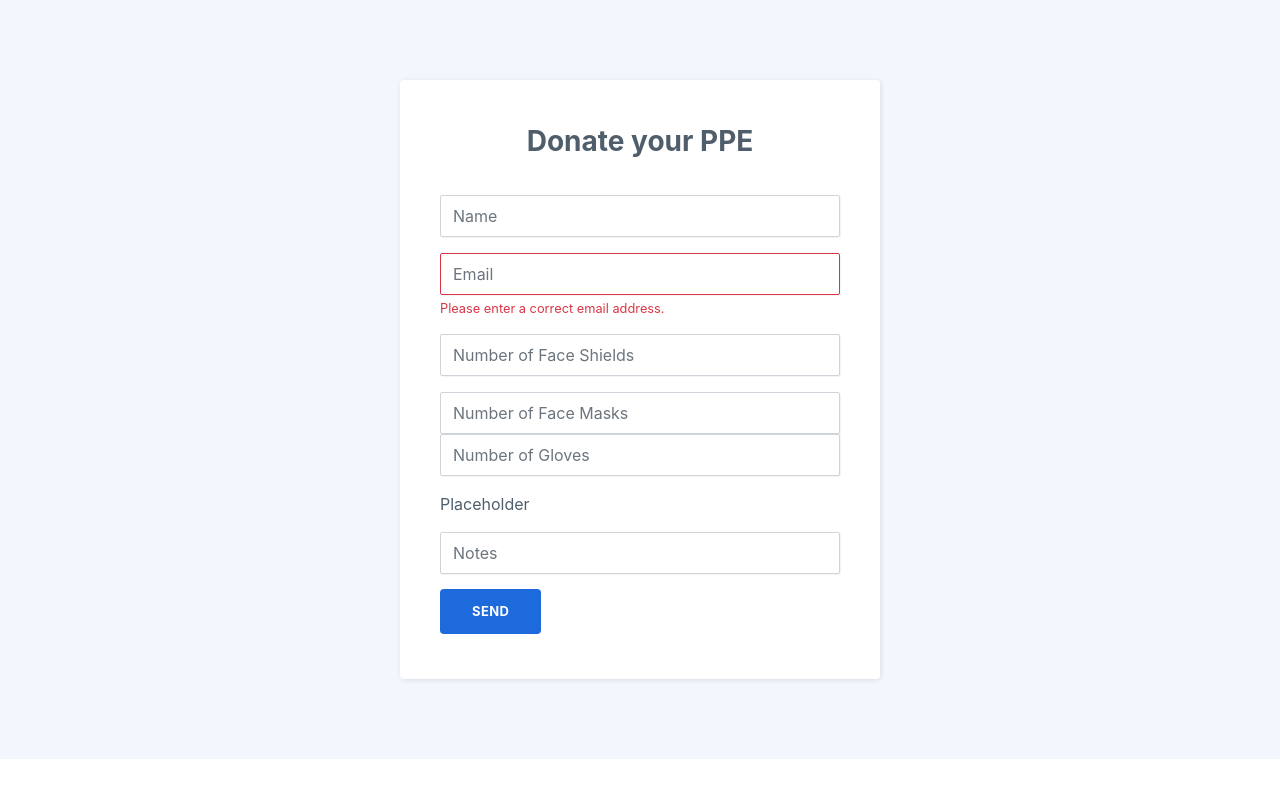
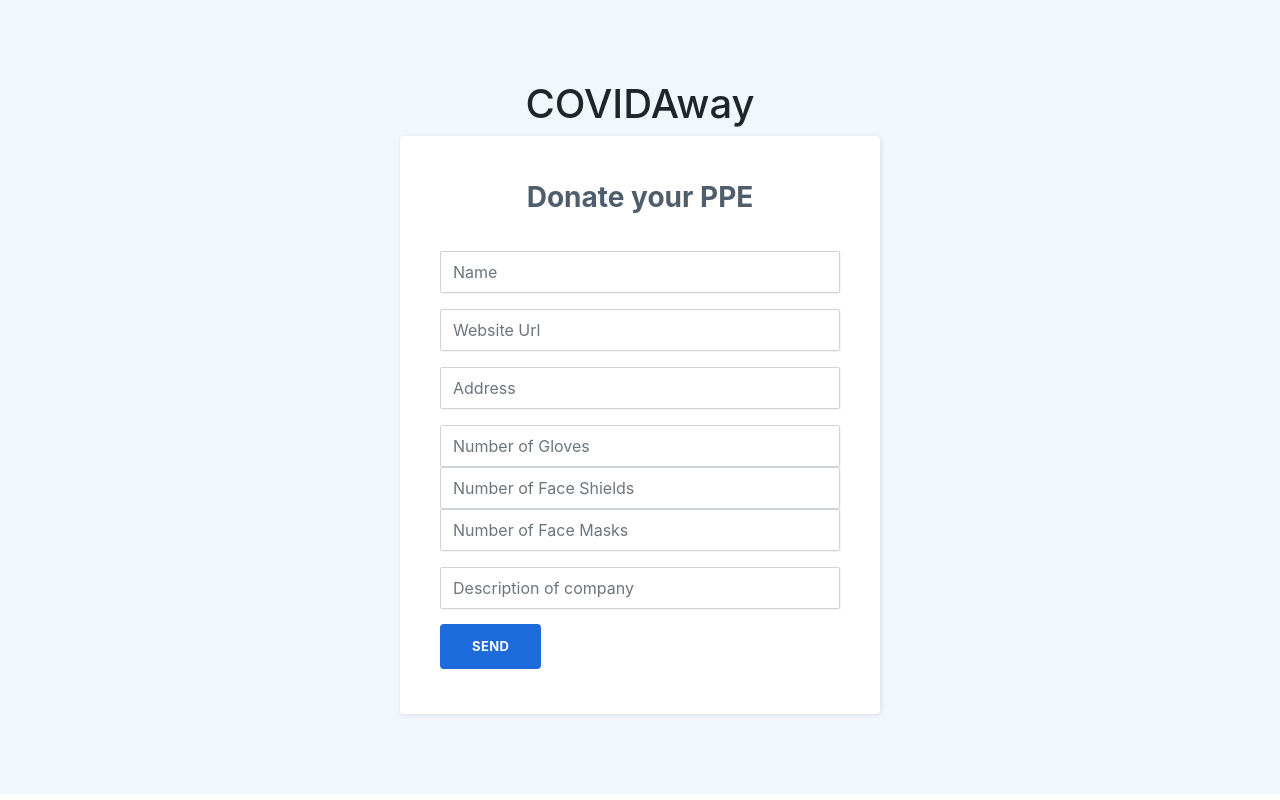
Before and after one commit to yumibyte/COVIDAway, a Django app: page /donateppe in a window 1280 px wide. Run offline with Django 3.2, Linux system fonts and the light colour scheme; some libraries are stand-ins or nearby versions.

Commit message:
Distributor
+Added form functionality for distributors
*Changed lat and long in database to simply address

```diff
--- a/main/views.py
+++ b/main/views.py
@@ -1,7 +1,7 @@
 from django.shortcuts import render
 from django.utils import timezone
 from django.views import View
-from main.models import Individual
+from main.models import Individual, Distributor
 
 # Create your views here.
 
@@ -17,21 +17,40 @@ class MainView(View):
 
     def check_sub(self, submission):
         #SUBMISSION DICTIONARY - name, email, people, need_gloves, need_faceshields, need_facemasks, notes
-        print("Checking...")
         #if submission['lat'] is not "" and submission['long'] is not "":
             #print("Coords passed")
-        if submission['name'].replace(" ", "").isalpha() and len(submission['name']) < 255:
-            print("Name passed")
-            if submission['email'].replace("@", "").replace(".","").isalnum() and "@" in submission['email'] and "." in submission['email'].split("@")[1] and len(submission['email']) < 255:
-                print("Email passed")
-                if submission['people'].isdigit() and int(submission['people']) in range(1, 10000): #people must be < 10,000
-                    print("People passed")
-                    if 'need_gloves' not in submission or 'need_faceshields' not in submission or 'need_facemasks' not in submission:
-                        print("PPE passed")
-                        if len(submission['notes']) < 5000:
-                            print("Notes passed")
-                            self.write_individual(submission)
-                            return True
+
+        print("Checking...")
+        if submission['user_type'] == "individual":
+            print("User_type: Individual")
+            if submission['name'].replace(" ", "").isalpha() and len(submission['name']) < 255:
+                print("Name passed")
+                if submission['email'].replace("@", "").replace(".","").isalnum() and "@" in submission['email'] and "." in submission['email'].split("@")[1] and len(submission['email']) < 255:
+                    print("Email passed")
+                    if submission['people'].isdigit() and int(submission['people']) in range(1, 10000): #people must be < 10,000
+                        print("People passed")
+                        if 'need_gloves' not in submission or 'need_faceshields' not in submission or 'need_facemasks' not in submission:
+                            print("PPE passed")
+                            if len(submission['notes']) < 5000:
+                                print("Notes passed")
+                                self.write_individual(submission)
+                                return True
+        elif submission['user_type'] == "distributor":
+            print("User_type: Distributor")
+            if submission['name'].replace(" ", "").isalpha() and len(submission['name']) < 255:
+                print("Name passed")
+                if submission['website'].replace(".","").isalpha() and len(submission['website']) < 255:
+                    print("Website passed")
+                    if submission['nogloves'].isdigit() and int(submission['nogloves']) in range(1, 2000000000): #people must be < 10,000
+                        print("Nogloves passed")
+                        if submission['noshields'].isdigit() and int(submission['noshields']) in range(1, 2000000000): #people must be < 10,000
+                            print("Noshields passed")
+                            if submission['nomasks'].isdigit() and int(submission['nomasks']) in range(1, 2000000000): #people must be < 10,000
+                                print("Nomasks passed")
+                                if len(submission['desc']) < 5000:
+                                    print("Desc passed")
+                                    self.write_distributor(submission)
+                                    return True
         return False
 
     def write_individual(self, submission):
@@ -49,7 +68,7 @@ class MainView(View):
         i.save()
 
     def write_distributor(self, submission):
-        d = Distributor(name=submission['name'], website=submission['website'], nomasks=int(submission['nomasks']), noshields=int(submissions['noshields']), nogloves=int(submissions['nogloves']), lat=float(submission['lat']), long=float(submission['long']))
+        Distributor(name=submission['name'], website=submission['website'], address=submission['address'], nogloves=int(submission['nogloves']), noshields=int(submission['noshields']), nomasks=int(submission['nomasks'])).save()
 
     #When a user goes to the page without posting data
     def get(self, request):
--- a/templates/donateppe.html
+++ b/templates/donateppe.html
@@ -4,13 +4,20 @@
 
 <body>
     <div class="contact-clean">
-        <form method="post">
+        <h1 style="text-align: center;">COVIDAway</h1>
+        <form method="POST"> {% csrf_token %}
+            <input id="ID" type="hidden" name="user_type" value="distributor">
+
             <h2 class="text-center">Donate your PPE</h2>
-            <div class="form-group"><input class="form-control" type="text" name="name" placeholder="Name"></div>
-            <div class="form-group"><input class="form-control is-invalid" type="email" name="email" placeholder="Email"><small class="form-text text-danger">Please enter a correct email address.</small></div>
-            <div class="form-group"><input class="form-control" type="number" placeholder="Number of Face Shields"></div><input class="form-control" type="number" placeholder="Number of Face Masks">
-            <div class="form-group"><input class="form-control" type="number" placeholder="Number of Gloves"></div>
-            <p>Placeholder</p><input class="form-control" type="text" placeholder="Notes">
+            <div class="form-group"><input class="form-control" type="text" name="name" placeholder="Name" maxlength="255"></div>
+            <div class="form-group"><input class="form-control" type="text" name="website" placeholder="Website Url" maxlength="255"></div>
+            <div class="form-group"><input class="form-control" type="text" name="address" placeholder="Address" maxlength="255"></div>
+            <div class="form-group">
+                <input class="form-control" type="number" name="nogloves" placeholder="Number of Gloves" min="1" max="2000000000" required>
+                <input class="form-control" type="number" name="noshields" placeholder="Number of Face Shields" min="1" max="2000000000" required>
+                <input class="form-control" type="number" name="nomasks" placeholder="Number of Face Masks" min="1" max="2000000000" required>
+            </div>
+            <input class="form-control" type="text" name="desc" placeholder="Description of company" maxlength="5000" required>
             <div class="form-group"><button class="btn btn-primary" type="submit">send </button></div>
         </form>
     </div>
```
Also changed, not shown: main/models.py (+6 -8 lines), templates/requestppe.html (+3 -21 lines), db.sqlite3, main/migrations/0010_auto_20200906_1113.py (added), main/migrations/0011_auto_20200906_1136.py (added).
